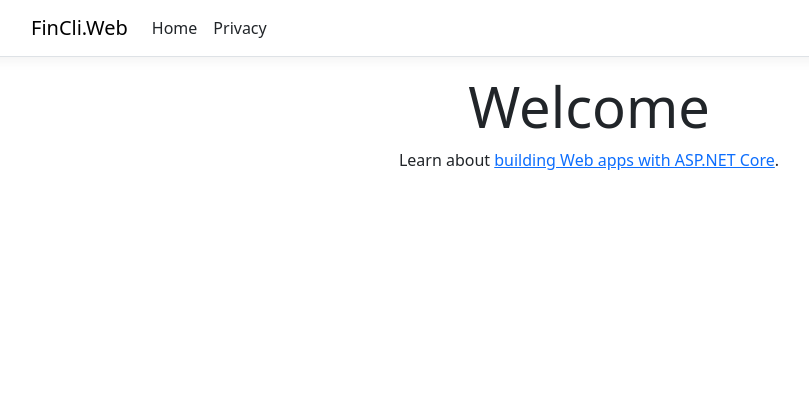
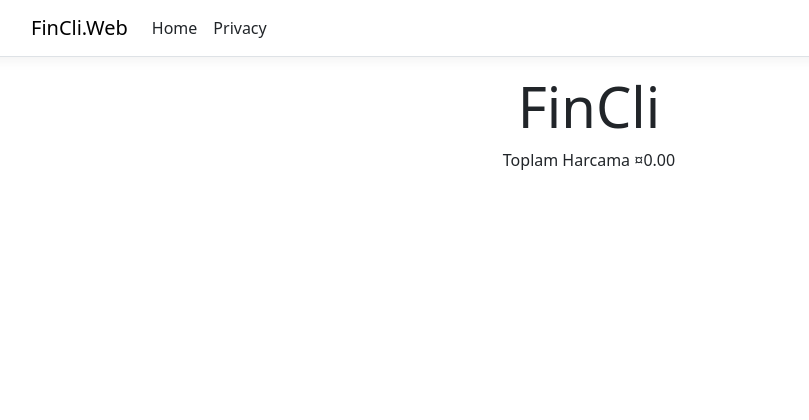
Before and after one commit to recefeb/FinCli, an ASP.NET Core app: page / in a window 1280 px wide. Shown: the top 420 px of the page, without its empty margins (51-860 px from the left). Run offline with ASP.NET Core 8, Linux system fonts and the light colour scheme; style sheets or scripts are compiled from the project's sources.

Commit message:
feat: show total on home page

```diff
--- a/src/FinCli.Web/Pages/Index.cshtml
+++ b/src/FinCli.Web/Pages/Index.cshtml
@@ -5,6 +5,6 @@
 }
 
 <div class="text-center">
-    <h1 class="display-4">Welcome</h1>
-    <p>Learn about <a href="https://learn.microsoft.com/aspnet/core">building Web apps with ASP.NET Core</a>.</p>
+    <h1 class="display-4">FinCli</h1>
+    <p>Toplam Harcama @Model.Total.ToString("C2")</p>
 </div>
--- a/src/FinCli.Web/Pages/Index.cshtml.cs
+++ b/src/FinCli.Web/Pages/Index.cshtml.cs
@@ -1,3 +1,4 @@
+using FinCli.Core;
 using Microsoft.AspNetCore.Mvc;
 using Microsoft.AspNetCore.Mvc.RazorPages;
 
@@ -5,8 +6,17 @@ namespace FinCli.Web.Pages;
 
 public class IndexModel : PageModel
 {
+    private readonly TransactionService _service;
+
+    public decimal Total { get; set; }
+
+    public IndexModel(TransactionService service)
+    {
+        _service = service;
+    }
+
     public void OnGet()
     {
-
+        Total = _service.GetTotal();
     }
 }
```
